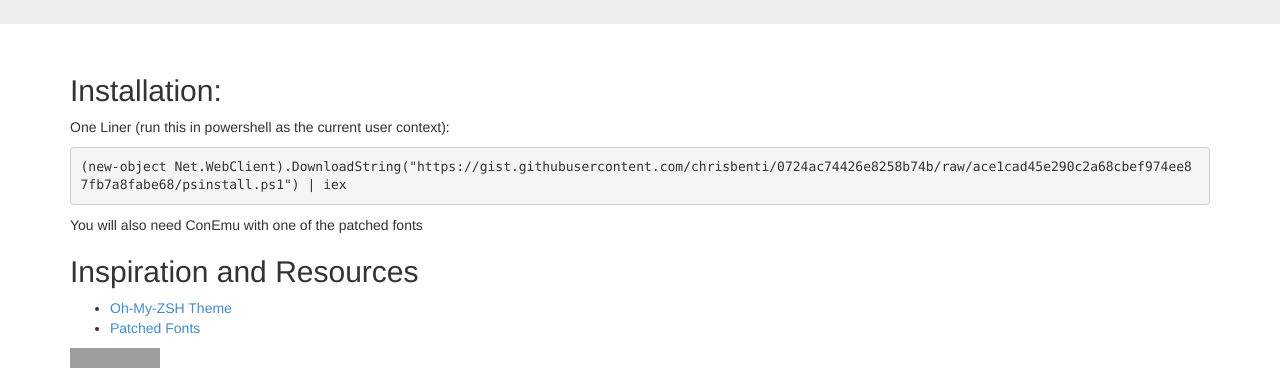
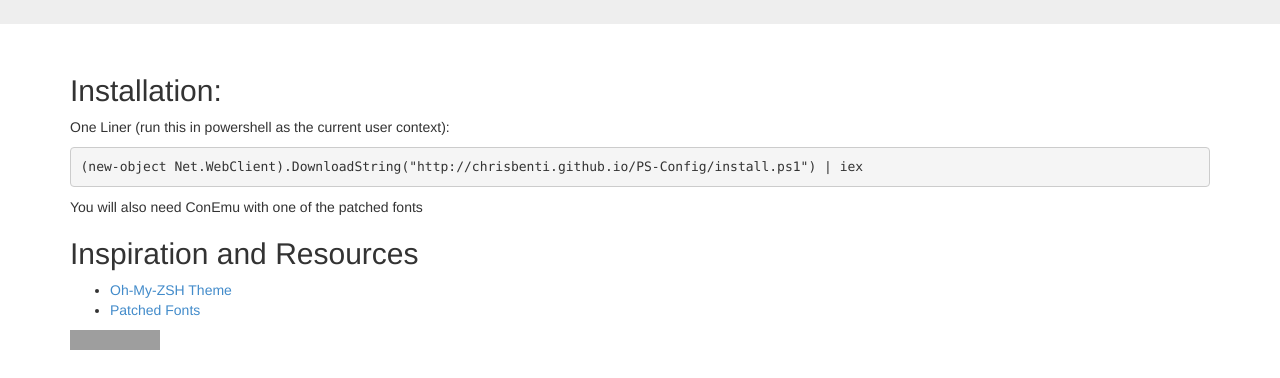
Before and after one commit to chrisbenti/PS-Config, a Jekyll site: the page built from index.md, in a window 1280 px wide, cut to the strip 556-934 px from the top of the page. Built offline with Jekyll 4.4.1, drawn with Linux system fonts in a browser that asks for light colours; some of the changed lines change nothing that is shown; grey boxes are pictures that could not be loaded.

Commit message:
Made the install url pretty

````diff
--- a/index.md
+++ b/index.md
@@ -8,7 +8,7 @@ title: PS-Config | PowerShell Configuration File
 One Liner (run this in powershell as the current user context):
 
 ```
-(new-object Net.WebClient).DownloadString("https://gist.githubusercontent.com/chrisbenti/0724ac74426e8258b74b/raw/ace1cad45e290c2a68cbef974ee87fb7a8fabe68/psinstall.ps1") | iex
+(new-object Net.WebClient).DownloadString("http://chrisbenti.github.io/PS-Config/install.ps1") | iex
 ```
 
 You will also need ConEmu with one of the patched fonts
````
Also changed, not shown: 1 other file.
